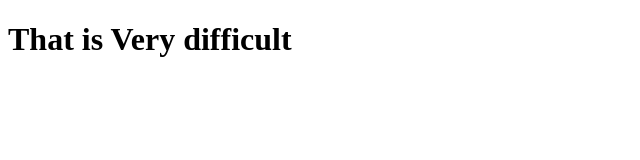
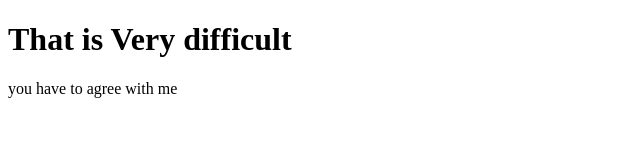
Before and after one commit to mikelyt777/Hex_hw_1, a plain HTML site: page index.html in a window 1280 px wide. Shown: the whole page, without its empty margins (0-640 px from the left). Drawn offline with Linux system fonts and the light colour scheme.

Commit message:
added p in html

```diff
--- a/index.html
+++ b/index.html
@@ -7,5 +7,6 @@
 </head>
 <body>
     <h1>That is Very difficult</h1>
+    <p>you have to agree with me</p>
 </body>
 </html>
```
